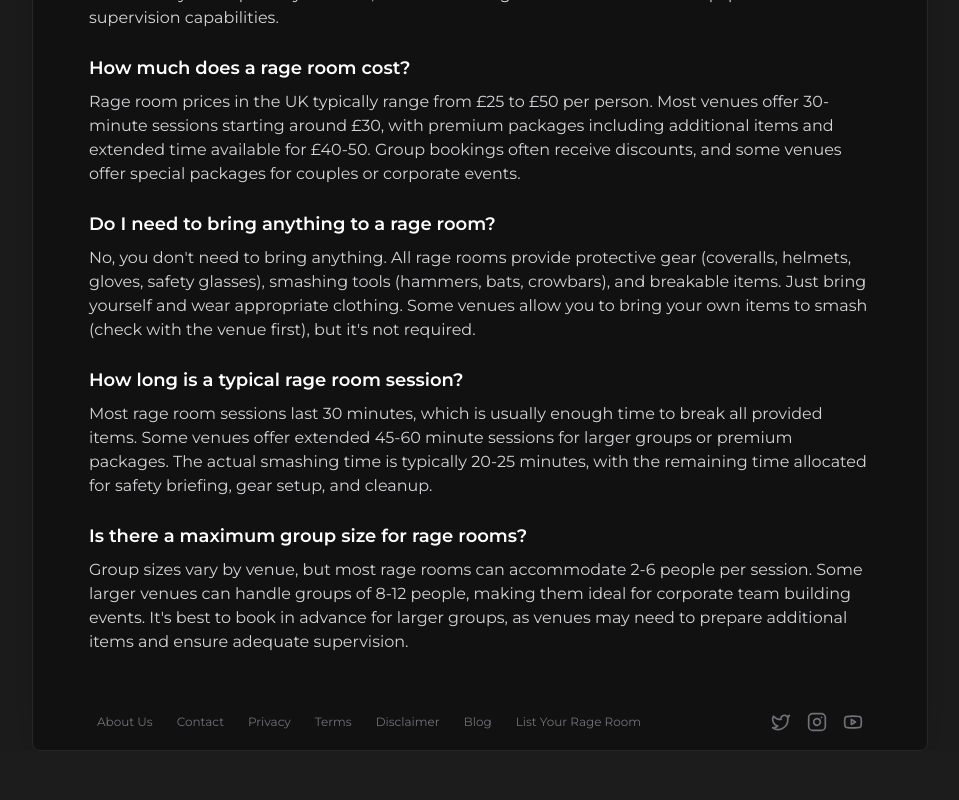
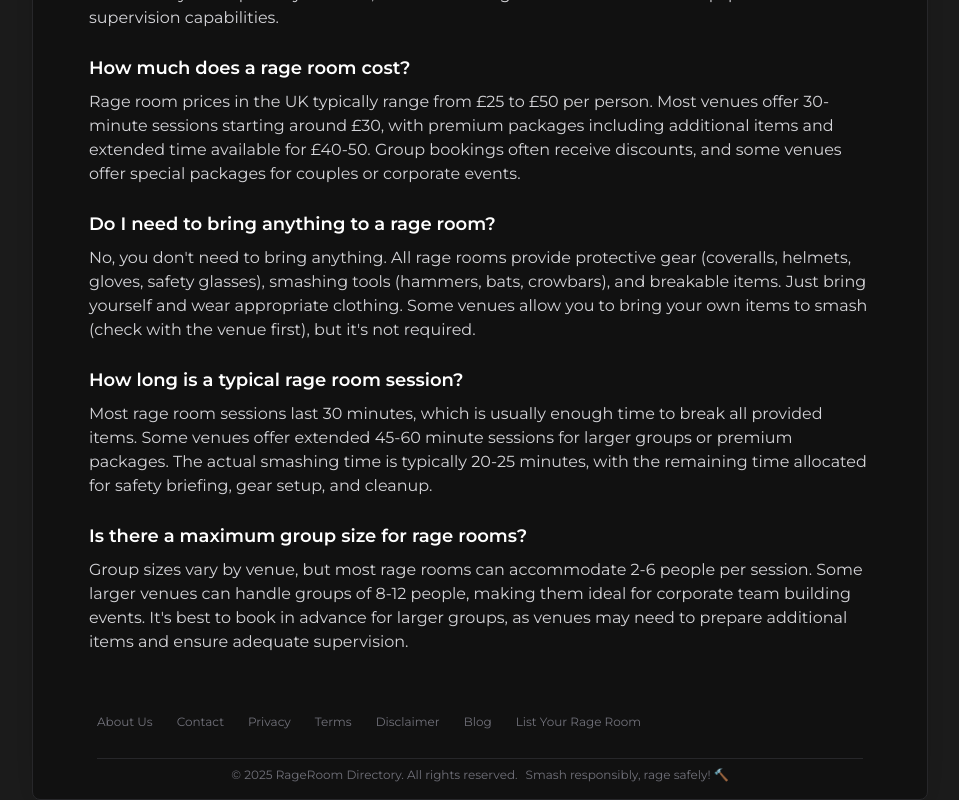
Before and after one commit to indy86-collab/rageroomdirectoryuk, a Next.js app: page / in a window 1280 px wide. Shown: the part 2383-3183 px from the top of the page, without its empty margins (160-1119 px from the left). Before the commit the page ends 3134 px from the top, so only its background shows below. Built offline with nearby package versions, Linux system fonts and the light colour scheme; no server answers; the database is empty.

Commit message:
Remove social media icons and add fun copyright message to footer

```diff
--- a/components/Footer.tsx
+++ b/components/Footer.tsx
@@ -1,12 +1,13 @@
 import Link from "next/link"
-import { Twitter, Instagram, Youtube } from "lucide-react"
 
 export default function Footer() {
+  const currentYear = new Date().getFullYear()
+
   return (
     <footer className="w-full bg-transparent py-6 sm:py-4">
       <div className="max-w-6xl mx-auto px-4 sm:px-6">
-        <div className="flex flex-col sm:flex-row items-start sm:items-center justify-between gap-6 sm:gap-4">
-          {/* Left links */}
+        <div className="flex flex-col gap-6">
+          {/* Links */}
           <div className="flex flex-col sm:flex-row items-start sm:items-center gap-4 sm:gap-6 text-xs">
             <Link href="/about" className="text-zinc-500 hover:text-white transition-colors py-1">
               About Us
@@ -31,35 +32,12 @@ export default function Footer() {
             </Link>
           </div>
 
-          {/* Right-aligned social icons */}
-          <div className="flex items-center gap-4">
-            <a
-              href="https://twitter.com"
-              target="_blank"
-              rel="noopener noreferrer"
-              className="text-zinc-500 hover:text-white transition-colors p-2 -m-2"
-              aria-label="Twitter"
-            >
-              <Twitter className="h-5 w-5" />
-            </a>
-            <a
-              href="https://instagram.com"
-              target="_blank"
-              rel="noopener noreferrer"
-              className="text-zinc-500 hover:text-white transition-colors p-2 -m-2"
-              aria-label="Instagram"
-            >
-              <Instagram className="h-5 w-5" />
-            </a>
-            <a
-              href="https://youtube.com"
-              target="_blank"
-              rel="noopener noreferrer"
-              className="text-zinc-500 hover:text-white transition-colors p-2 -m-2"
-              aria-label="YouTube"
-            >
-              <Youtube className="h-5 w-5" />
-            </a>
+          {/* Fun Copyright Message */}
+          <div className="text-center text-xs text-zinc-500 pt-2 border-t border-zinc-800">
+            <p>
+              © {currentYear} RageRoom Directory. All rights reserved.
+              <span className="ml-2">Smash responsibly, rage safely! 🔨</span>
+            </p>
           </div>
         </div>
       </div>
```
